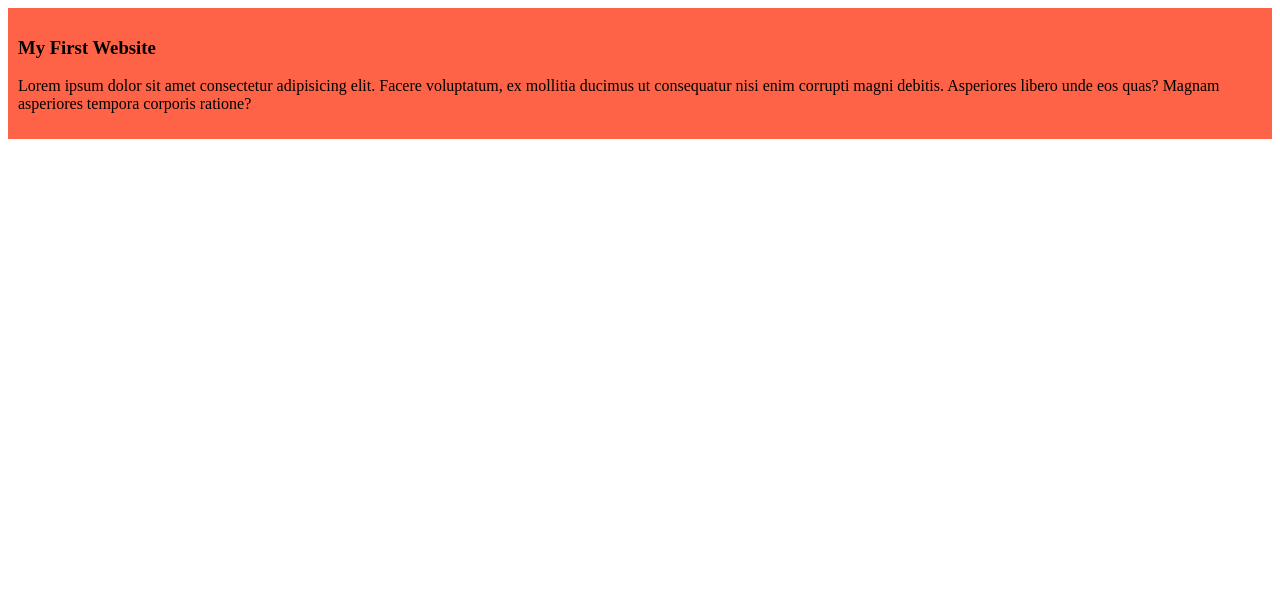
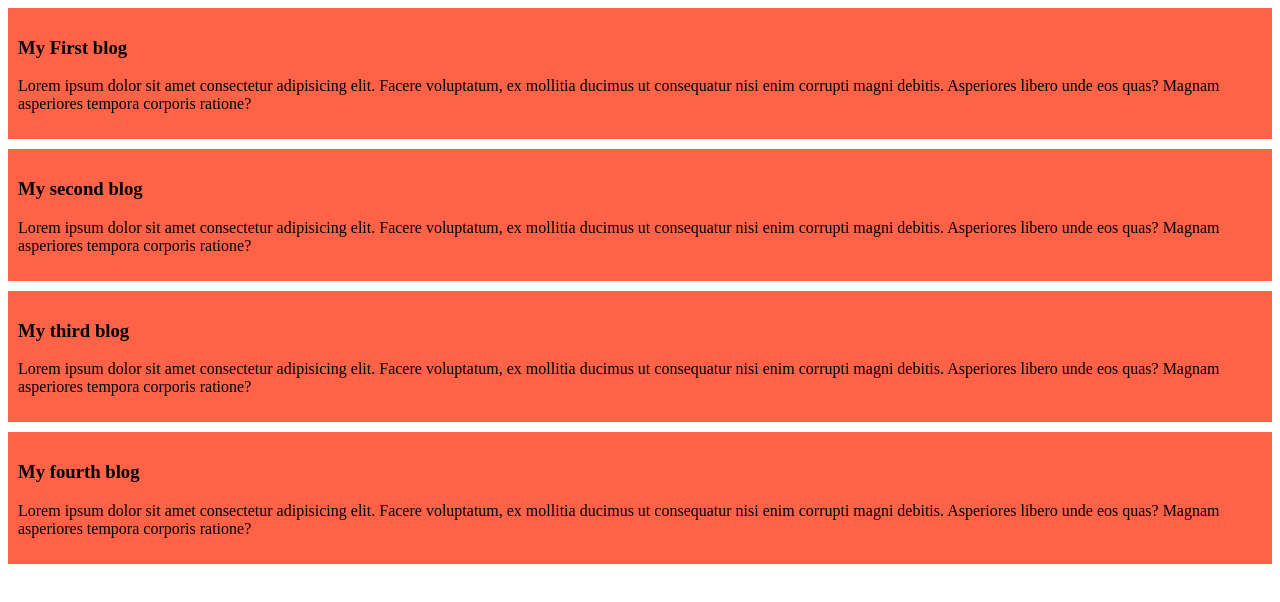
Before and after one commit to sanower67/my-simple-website, a plain HTML site: page index.html in a window 1280 px wide. Drawn offline with Linux system fonts and the light colour scheme.

Commit message:
added the second and the third blog

```diff
--- a/index.html
+++ b/index.html
@@ -8,7 +8,19 @@
 </head>
 <body>
   <div>
-    <h3>My First Website</h3>
+    <h3>My First blog</h3>
+    <p>Lorem ipsum dolor sit amet consectetur adipisicing elit. Facere voluptatum, ex mollitia ducimus ut consequatur nisi enim corrupti magni debitis. Asperiores libero unde eos quas? Magnam asperiores tempora corporis ratione?</p>
+  </div>
+  <div>
+    <h3>My second blog</h3>
+    <p>Lorem ipsum dolor sit amet consectetur adipisicing elit. Facere voluptatum, ex mollitia ducimus ut consequatur nisi enim corrupti magni debitis. Asperiores libero unde eos quas? Magnam asperiores tempora corporis ratione?</p>
+  </div>
+  <div>
+    <h3>My third blog</h3>
+    <p>Lorem ipsum dolor sit amet consectetur adipisicing elit. Facere voluptatum, ex mollitia ducimus ut consequatur nisi enim corrupti magni debitis. Asperiores libero unde eos quas? Magnam asperiores tempora corporis ratione?</p>
+  </div>
+  <div>
+    <h3>My fourth blog</h3>
     <p>Lorem ipsum dolor sit amet consectetur adipisicing elit. Facere voluptatum, ex mollitia ducimus ut consequatur nisi enim corrupti magni debitis. Asperiores libero unde eos quas? Magnam asperiores tempora corporis ratione?</p>
   </div>
 </body>
--- a/styles/blog.css
+++ b/styles/blog.css
@@ -1,4 +1,5 @@
 div{
     background-color: tomato;
     padding: 10px;
+    margin-bottom: 10px;
 }
```
